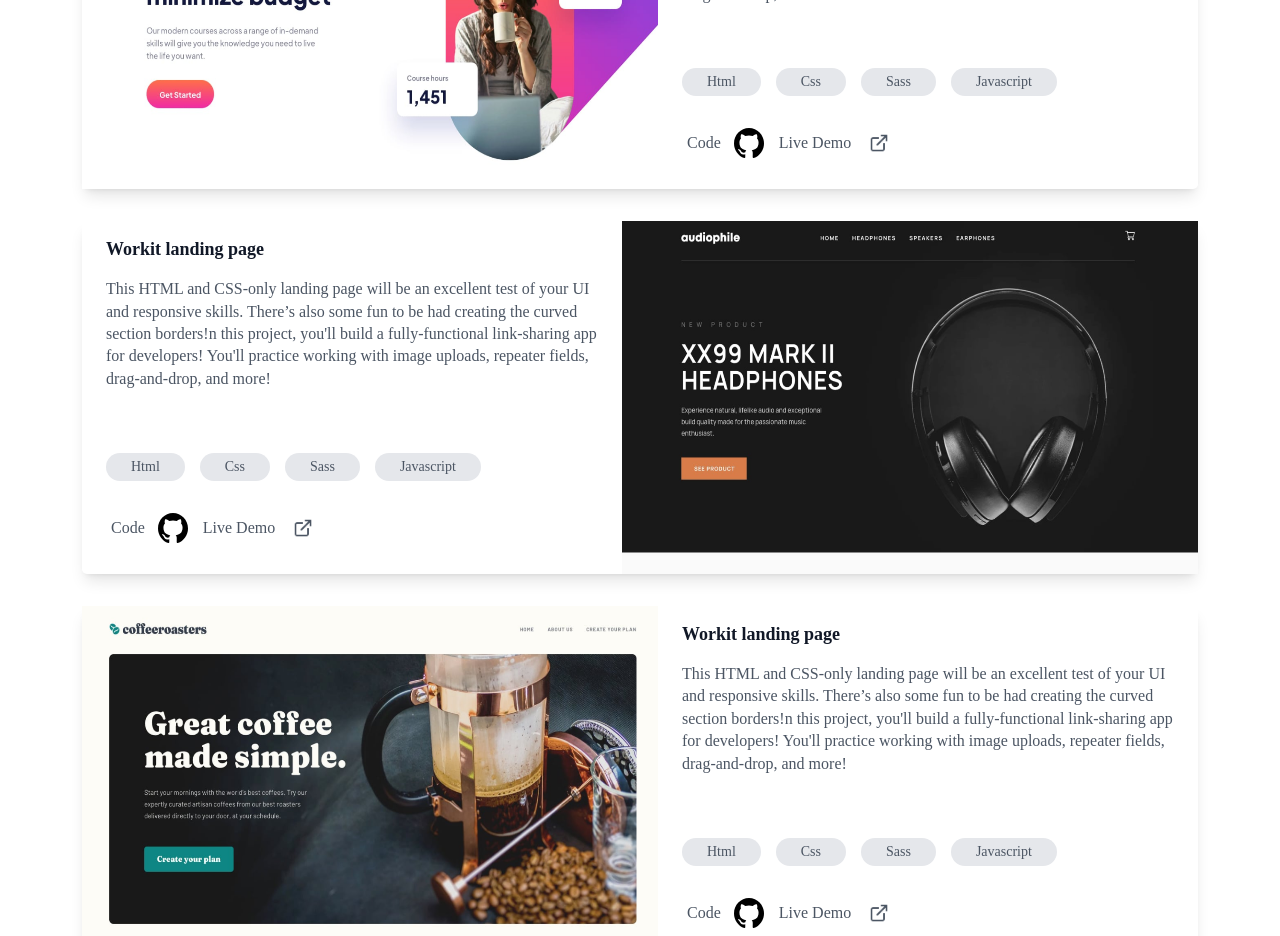
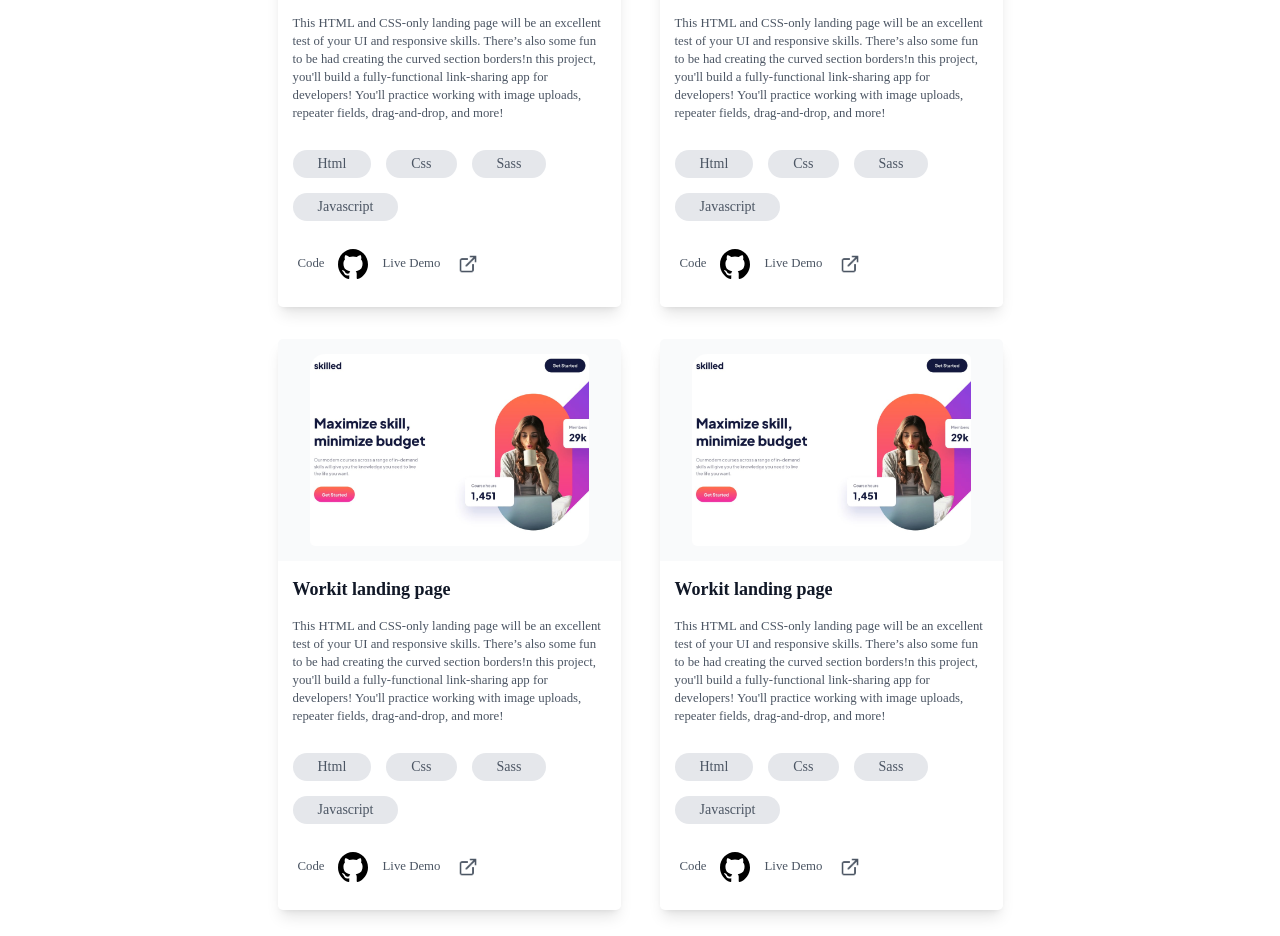
Before and after one commit to sharmake-ibrahim/sharmakeibrahim.github.io, a plain HTML site: page index.html in a window 1280 px wide. Shown: the part 1864-2800 px from the top of the page. Drawn offline with Linux system fonts and the light colour scheme.

Commit message:
built project section in different way

```diff
--- a/Sass/_aboutMe.scss
+++ b/Sass/_aboutMe.scss
@@ -18,6 +18,21 @@ $tablet-size: 768px;
 
 }
 
+.about-me{
+    min-width: 100%;
+    min-height: 100vh;
+    background-color: $Project-box-img;
+    @include Tablet-view() {
+     min-height: 700px;
+    min-width: 100%;
+    // min-height: fit-content;
+
+    }
+
+}
+
+
+
     .about-me-content {
         display: grid;
         // max-height: 100vh;
@@ -35,7 +50,6 @@ $tablet-size: 768px;
         flex-direction: column;
         justify-content: center;
         align-items: center;
-        align-content: center;
         padding: 2rem 0;
         row-gap: 1em;
 
@@ -80,18 +94,3 @@ $tablet-size: 768px;
     }
 
     }
-
-.about-me{
-    max-width: 107rem;
-    min-width: 375px;
-    min-height: 100vh;
-    background-color: $Project-box-img;
-    @include Tablet-view() {
-    max-height: 100vh;
-    }
-
-
-
-
-
-}
--- a/Sass/_header.scss
+++ b/Sass/_header.scss
@@ -8,11 +8,11 @@ $tablet-view: 768px;
     }
 }
 header {
-    // max-height: 100px;
-    // min-width: 100%;
-    // background-color: $whiteClr;
-    // display: flex;
-    // justify-content: space-between;
+    max-height: 100px;
+    max-width: 100%;
+    background-color: $whiteClr;
+
+
 
     .show {
         display: block;
--- a/Sass/_project-section.scss
+++ b/Sass/_project-section.scss
@@ -1,7 +1,12 @@
 $tablet-size: 768px;
-
+$desktop-size: 1024px;
 @mixin Tablet-view {
     @media (min-width: #{$tablet-size}) {
+        @content;
+    }
+}
+@mixin Desktop {
+    @media (min-width: #{$desktop-size}) {
         @content;
     }
 }
@@ -24,6 +29,7 @@ $tablet-size: 768px;
     min-width: 100%;
     padding: 3rem 0;
     background-color: $whiteClr;
+
 }
 
 
@@ -46,42 +52,14 @@ $tablet-size: 768px;
 
 
     .project {
-        max-height: 784px;
-        min-width: 400px;
+                max-height: 772px;
+                max-width: 343px;
                 text-align: start;
                 display: flex;
-        border-radius: 5px;
                 justify-content: center;
                 flex-direction: column;
+                border-radius: 5px;
                 box-shadow: 0 10px 15px -3px rgb(0 0 0 / 0.1), 0 4px 6px -4px rgb(0 0 0 / 0.1);
-
-    @include Tablet-view() {
-        flex-direction: row;
-        max-width: 1152px;
-        max-height: 480px;
-    //    border-radius: 5px;
-    }
-
-        .project-img {
-            max-width: 100%;
-            min-height: 256px;
-            min-width: 400px;
-            @include Tablet-view() {
-                max-width: 576px;
-                max-height: 480px;
-            }
-
-        }
-
-        .info {
-            padding: 0 1rem;
-            min-height: 315px;
-            max-width: 500px;
-            @include Tablet-view() {
-                padding-left: 1.5rem;
-            }
-
-        }
 
         h3 {
             color: $project-title-clr;
@@ -92,6 +70,9 @@ $tablet-size: 768px;
             font-size: 16px;
             line-height: 1.4;
             letter-spacing: normal;
+            @include Tablet-view() {
+                font-size: .80rem;
+            }
         }
     }
 
@@ -101,9 +82,6 @@ $tablet-size: 768px;
         flex-wrap: wrap;
         gap: 15px;
 
-        @include Tablet-view() {
-            padding-top: 2rem;
-        }
 
 
         span {
@@ -112,10 +90,23 @@ $tablet-size: 768px;
     }
 
     .my-projects {
-        display: flex;
+        display: grid;
         justify-content: center;
-        flex-direction: column;
         row-gap: 2rem;
+
+        @include Tablet-view()  {
+            min-height: 100vh;
+            max-width: 1152px;
+             display: grid;
+             place-items: center;
+            grid-template-columns: repeat(2, minmax(350px, 1fr));
+            column-gap: 2rem;
+        }
+
+
+        // @include Desktop() {
+        //     grid-template-columns: repeat(4, minmax(300px, 1fr));
+        // }
     }
 
 
@@ -126,14 +117,12 @@ $tablet-size: 768px;
         padding: 0 5px;
         column-gap: 15px;
         @include Tablet-view() {
-            padding-top: 1rem;
+            padding-top: 15px;
         }
 
         img {
             height: 30px;
             width: 30px;
-
-
         }
 
         a {
@@ -154,19 +143,39 @@ $tablet-size: 768px;
     }
 
 
-    .flip-items {
-        @extend .project;
-        @include Tablet-view() {
-            .project-img {
-                order: 2;
+
+
 }
 
-            .info {
-                order: 1;
-            }
+
+
+
+.img {
+    max-height: 256px;
+    max-width: 343px;
+    background-color: $Project-box-img;
+    border-radius: 5px 5px 0 0;
+    display: grid;
+    justify-content: center;
+    place-items: center;
+    padding: 15px;
+
+
+    img {
+        max-width: 100%;
+        height: 192px;
+        object-fit: cover;
+        width: 279px;
+        border-radius: 15px 5px;
+
     }
 }
 
 
 
+.info {
+    max-height: 516px;
+    max-width: 343px;
+    display: block;
+    padding: 0 15px;
 }
--- a/Sass/style.scss
+++ b/Sass/style.scss
@@ -10,4 +10,7 @@
 .main-container {
     min-height: 100vh;
     min-width: 100%;
+    display: grid;
+    justify-content: center;
+
 }
--- a/index.html
+++ b/index.html
@@ -121,7 +121,10 @@
                 <div class="my-projects">
 
                 <div class="project">
-                    <img src="./images/project-1.png" alt="project one" class="project-img">
+                    <div class="img">
+                        <img src="./images/project-1.png" alt="project one">
+                    </div>
+
                         <div class="info">
 
                             <h3> Workit landing page</h3>
@@ -140,9 +143,11 @@
 
                         </div>
                 </div>
+                <div class="project">
+                    <div class="img">
+                        <img src="./images/project-1.png" alt="project one">
+                    </div>
 
-                <div class="flip-items">
-                    <img src="./images/project-2.png" alt="project two" class="project-img">
                         <div class="info">
 
                             <h3> Workit landing page</h3>
@@ -164,7 +169,10 @@
 
 
                 <div class="project">
-                    <img src="./images/project-3.png" alt="project three" class="project-img">
+                    <div class="img">
+                        <img src="./images/project-1.png" alt="project one">
+                    </div>
+
                         <div class="info">
 
                             <h3> Workit landing page</h3>
@@ -183,6 +191,30 @@
 
                         </div>
                 </div>
+                <div class="project">
+                    <div class="img">
+                        <img src="./images/project-1.png" alt="project one">
+                    </div>
+
+                        <div class="info">
+
+                            <h3> Workit landing page</h3>
+                            <p> This HTML and CSS-only landing page will be an excellent test of your UI and responsive skills. There’s also some fun to be had creating the curved section borders!n this project, you'll build a fully-functional link-sharing app for developers! You'll practice working with image uploads, repeater fields, drag-and-drop, and more!</p>
+                            <div class="languages">
+                                <span> Html</span>
+                                <span> Css</span>
+                                <span> Sass</span>
+                                <span> Javascript</span>
+                            </div>
+
+                                <div class="resources">
+                                    <p> <a href="#">  Code <img src="./images/github-142-svgrepo-com.svg" alt="github icon"> </a>  </p>
+                                    <p> <a href="#">  Live Demo <img src="./images/live-demo-icon.png" alt="live demo icon"> </a>  </p>
+                                </div>
+
+                        </div>
+                </div>
+
 
 
 
```
Also changed, not shown: Sass/style.css, 1 other file. Lines whose indentation alone changed are shown as unchanged.
